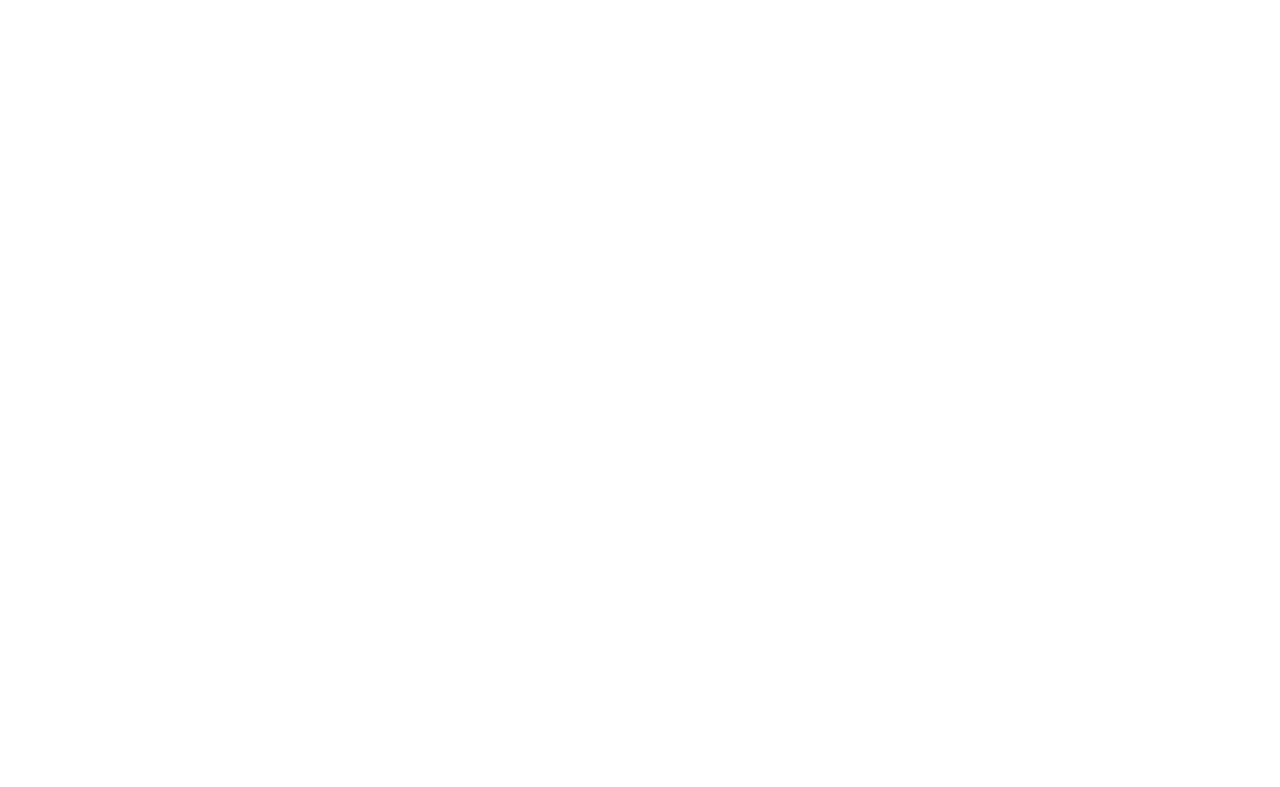
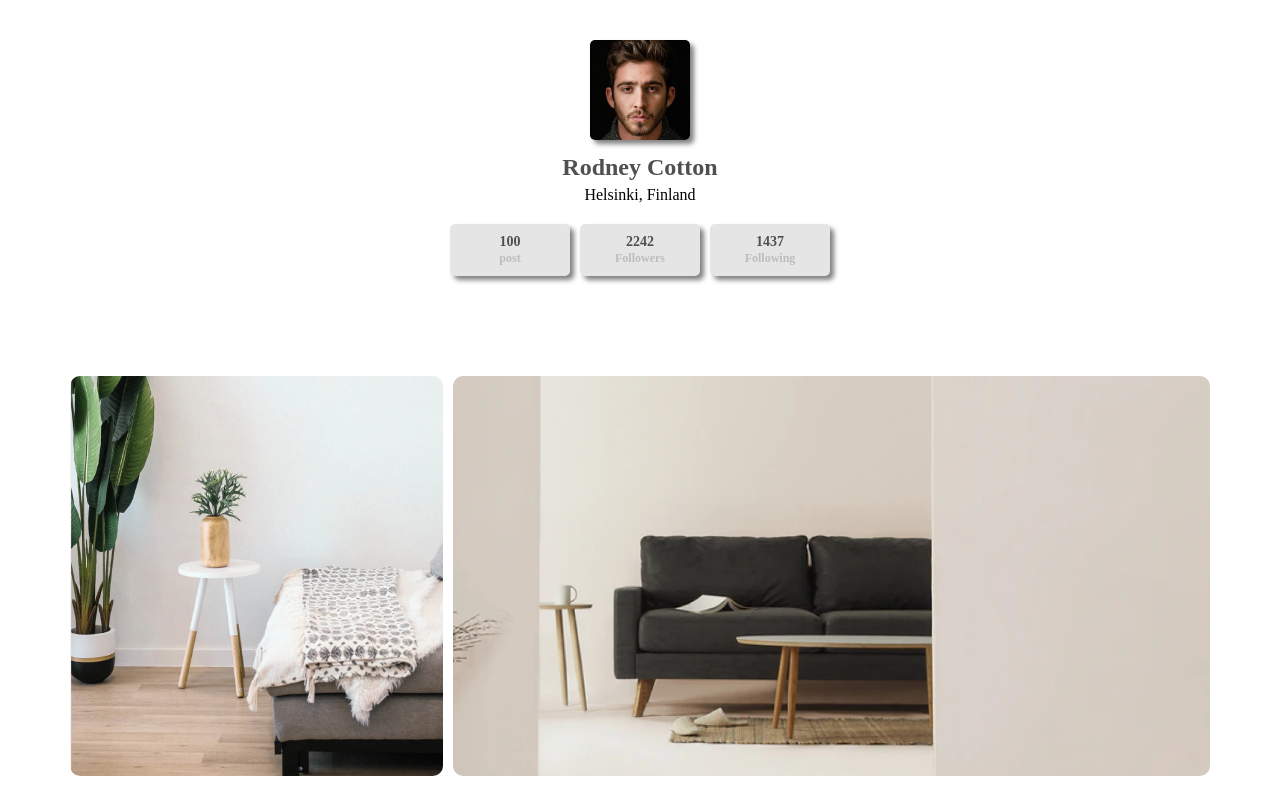
Before and after one commit to Bushra01-Dhaka/gallery-grid-responsive, a plain HTML site: page index.html in a window 1280 px wide. Shown: the top 787 px of the page. Drawn offline with Linux system fonts and the light colour scheme.

Commit message:
added grid part

```diff
--- a/index.html
+++ b/index.html
@@ -4,9 +4,52 @@
     <meta charset="UTF-8">
     <meta name="viewport" content="width=device-width, initial-scale=1.0">
     <title>Gallery Responsive</title>
+    <!-- css added -->
+    <link rel="stylesheet" href="style.css">
 </head>
 <body>
 
+    <header>
+        <div class="first-part">
+            <img src="profilePhoto.png" alt="">
+            <h3>Rodney Cotton</h3>
+            <p>Helsinki, Finland</p>
+            <nav>
+                <li>100 <br> <span style="font-size: 12px; color: #BDBDBD;">post</span></li>
+                <li>2242 <br><span style="font-size: 12px; color: #BDBDBD;">Followers</span></li>
+                <li>1437 <br><span style="font-size: 12px; color: #BDBDBD;">Following</span></li>
+            </nav>
+        </div>
+    </header>
+
+   <main>
+    <section>
+
+        <div class="row1-img1">
+            <img src="photo1.png" alt="">
+        </div>
+        <div class="row1-img2">
+            <img src="photo2.png" alt="">
+        </div>
+        <div class="row2-img1">
+            <img src="photo3.png" alt="">
+        </div>
+        <aside>
+            <img src="photo_4.png" alt="">
+        </aside>
+        <div class="row3-img1">
+            <img src="photo6.png" alt="">
+        </div>
+        <div class="row3-img2">
+            <img src="photo5.png" alt="">
+        </div>
+
+
+    </section>
+   </main>
+    <footer>
+        <small><span>&copy;</span>Humayra Anjum Bushra</small>
+    </footer>
 
 
 </body>
--- /dev/null
+++ b/style.css
@@ -0,0 +1,168 @@
+* {
+    margin: 0;
+    padding: 0;
+}
+
+body {
+    max-width: 1140px;
+    margin: 0 auto;
+}
+
+/* header style */
+
+header {
+    margin: 0 auto;
+    text-align: center;
+    width: 50vh;
+}
+
+.first-part {
+    margin-top: 40px;
+}
+
+header img {
+    width: 100px;
+    height: 100px;
+    border-radius: 5px;
+    box-shadow: 4px 4px 5px gray;
+}
+
+nav {
+    display: flex;
+    justify-content: center;
+    text-align: center;
+    gap: 10px;
+}
+
+nav>li {
+    list-style: none;
+}
+
+li {
+    padding: 10px 10px;
+    background: #E5E5E5;
+    border-radius: 5px;
+    width: 100px;
+    color: #4E5150;
+    text-align: center;
+    font-family: Montserrat;
+    font-size: 14px;
+    font-weight: 600;
+    box-shadow: 4px 4px 5px gray;
+
+}
+
+li:hover {
+    background-color: #4E5150;
+    color: white;
+}
+
+h3 {
+    color: #4E5150;
+    font-family: Montserrat;
+    font-size: 24px;
+    font-style: normal;
+    font-weight: 600;
+    margin: 10px 0 5px;
+}
+
+p {
+    margin: 5px 0px 20px;
+}
+
+/* section */
+.row1-img1,
+.row1-img2,
+.row2-img1,
+aside,
+.row3-img1,
+.row3-img2 img {
+    border-radius: 10px;
+}
+
+main {
+
+    display: flex;
+    justify-content: center;
+    align-items: center;
+}
+
+section {
+    padding: 100px 0;
+    width: 100%;
+}
+
+section img {
+    height: 400px;
+    width: 100%;
+    border-radius: 10px;
+}
+
+.row1-img1 {
+    grid-area: row1-img1;
+}
+
+.row1-img2 {
+    grid-area: row1-img2;
+}
+
+.row2-img1 {
+    grid-area: row2-img1;
+}
+
+aside {
+    grid-area: aside;
+}
+
+.row3-img1 {
+    grid-area: row3-img1;
+}
+
+.row3-img2 {
+    grid-area: row3-img2;
+}
+
+aside img {
+    height: 100%;
+}
+
+.row2-img1 img {
+    width: 100%;
+}
+
+section {
+    display: grid;
+    grid-template-areas:
+        "row1-img1 row1-img2 row1-img2"
+        "row2-img1 row2-img1 aside"
+        "row3-img1 row3-img2 aside"
+    ;
+    gap: 10px;
+}
+
+/* footer */
+footer {
+    display: flex;
+    justify-content: center;
+    font-size: 14px;
+    font-weight: 400;
+    margin-bottom: 10px;
+}
+
+
+@media screen and (max-width:576px) {
+
+    main {
+        margin: 0 10px;
+    }
+
+    section img {
+        height: 300px;
+        width: 100%;
+    }
+
+    aside img {
+        height: 100%;
+    }
+
+}
```
